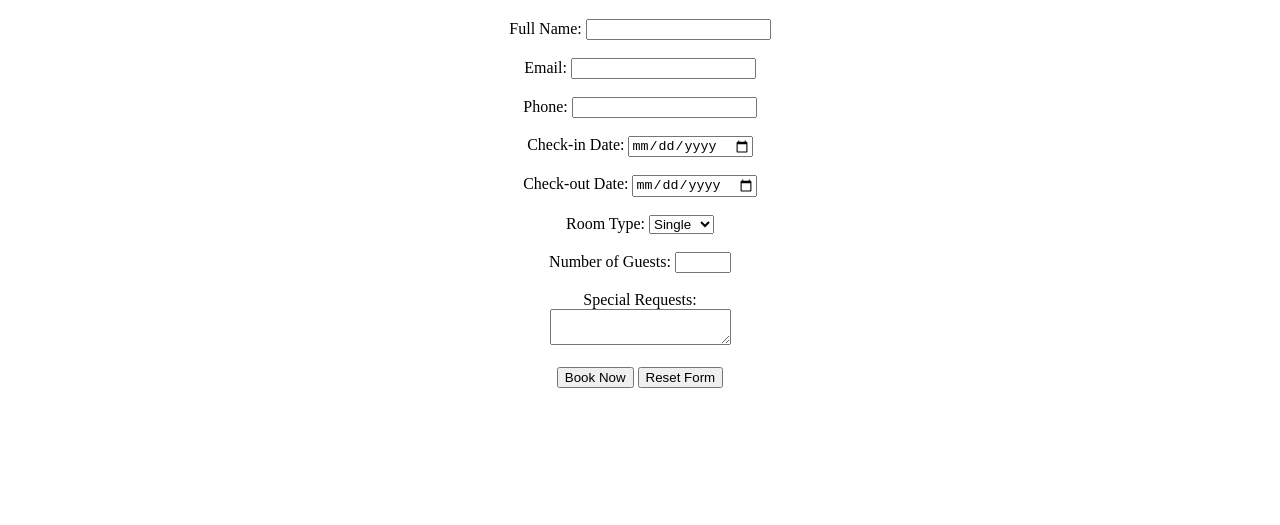
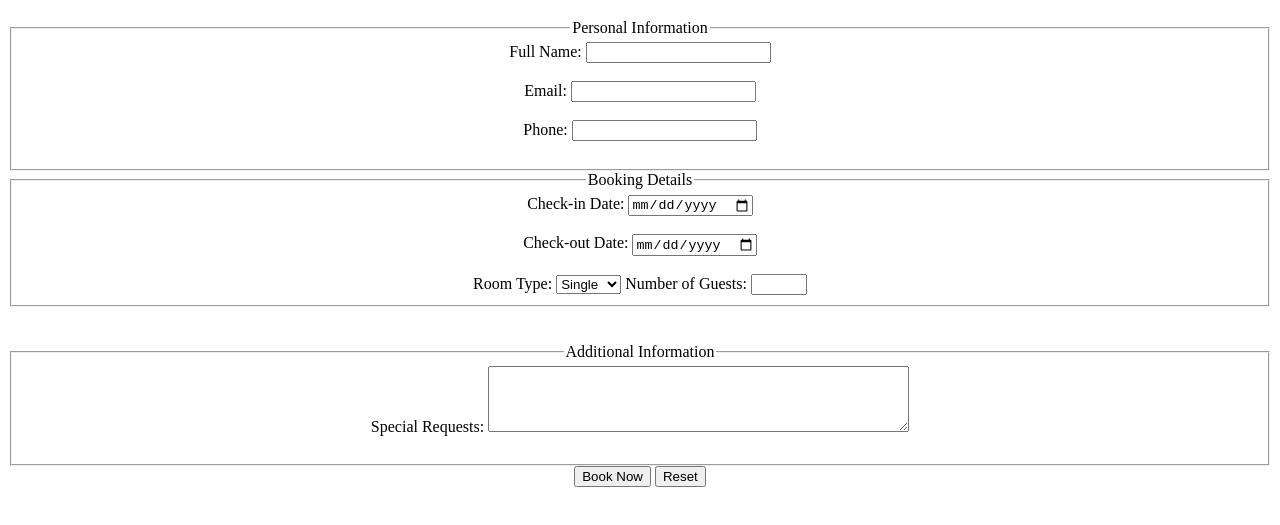
Before and after one commit to khansaniya88760-png/wdw-2456, a plain HTML site: page exp 4.html in a window 1280 px wide. Shown: the part 61-586 px from the top of the page. Drawn offline with Linux system fonts and the light colour scheme.

Commit message:
completed

```diff
--- a/exp 4.html
+++ b/exp 4.html
@@ -10,55 +10,55 @@
 <h1 align="center">HOTEL ROOM BOOKING FORM</h1>
 <form action="#" method="post" align="center">
 
-<!-- NAME -->
+<fieldset>
+    <legend>Personal Information</legend>
     <label for="fullname">Full Name:</label>
     <input type="text" id="fullname" name="fullname" required>
     <br><br>
 
-<!-- EMAIL -->
     <label for="email">Email:</label>
     <input type="email" id="email" name="email" required>
     <br><br>
 
-<!-- PHONE -->
     <label for="phone">Phone:</label>
     <input type="tel" id="phone" name="phone" required>
     <br><br>
+</fieldset>
 
-<!-- CHECK-IN DATE -->
+<fieldset>
+    <legend>Booking Details</legend>
     <label for="checkin">Check-in Date:</label>
     <input type="date" id="checkin" name="checkin" required>
     <br><br>
 
-<!-- CHECK-OUT DATE -->
+
     <label for="checkout">Check-out Date:</label>
     <input type="date" id="checkout" name="checkout" required>
     <br><br>
 
-<!-- ROOM TYPE -->
    <label for="roomtype">Room Type:</label>
-<select id="roomtype" name="roomtype">
+   <select id="roomtype" name="roomtype" required>
         <option value="single">Single</option>
         <option value="double">Double</option>
         <option value="suite">Suite</option>
     </select>
+    <label for="guests">Number of Guests:</label>
+    <input type="number" id="guests" name="guests" min="1" max="10" required>
+</fieldset>
 <br><br>
 
-<!-- NO OF GUESTS -->
-<label for="guests">Number of Guests:</label>
-<input type="number" id="guests" name="guests" min="1" max="10" required>
+<fieldset>
+    <legend>Additional Information</legend>
+    <label for="specialrequests">Special Requests:</label>
+    <textarea id="specialrequests" name="specialrequests" rows="4" cols="50"></textarea>
     <br><br>
+</fieldset>
 
-<!-- SPECIAL REQUESTS -->
-<label for="requests">Special Requests:</label>
-<br>
-<textarea id="requests" name="requests"></textarea>
-<br><br>
 
-<!-- SUBMIT BUTTON -->
+    <!-- Submit Button -->
     <input type="submit" value="Book Now">
-<!-- RESET FORM -->
-<input type="reset" value="Reset Form">
+    <!-- Reset Button -->
+    <input type="reset" value="Reset">
 </form>
 </body>
 </html>
```
Also changed, not shown: MT 1.html (added, +16 -0 lines), exp 2.html (+1 -1 lines). Lines whose indentation alone changed are shown as unchanged.
